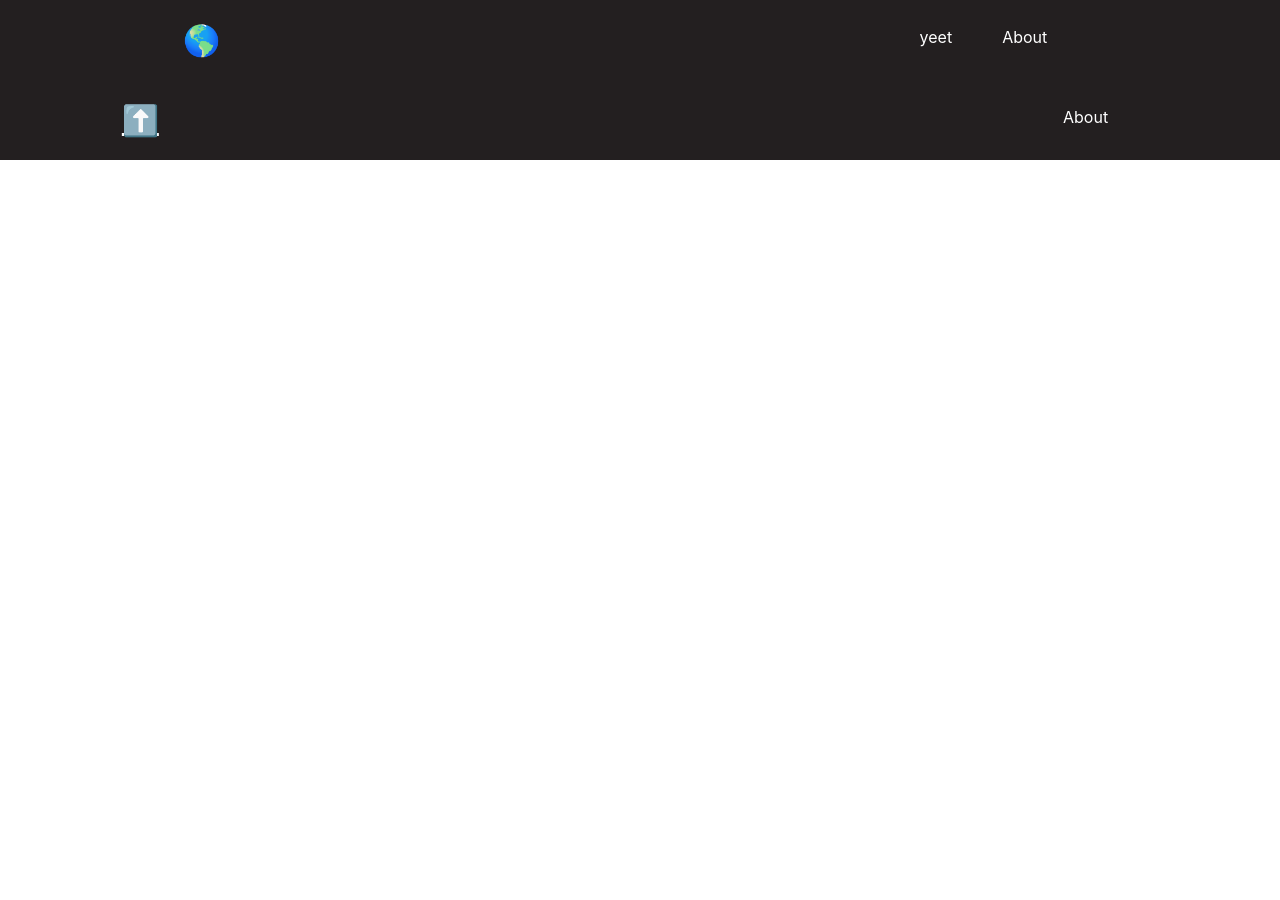
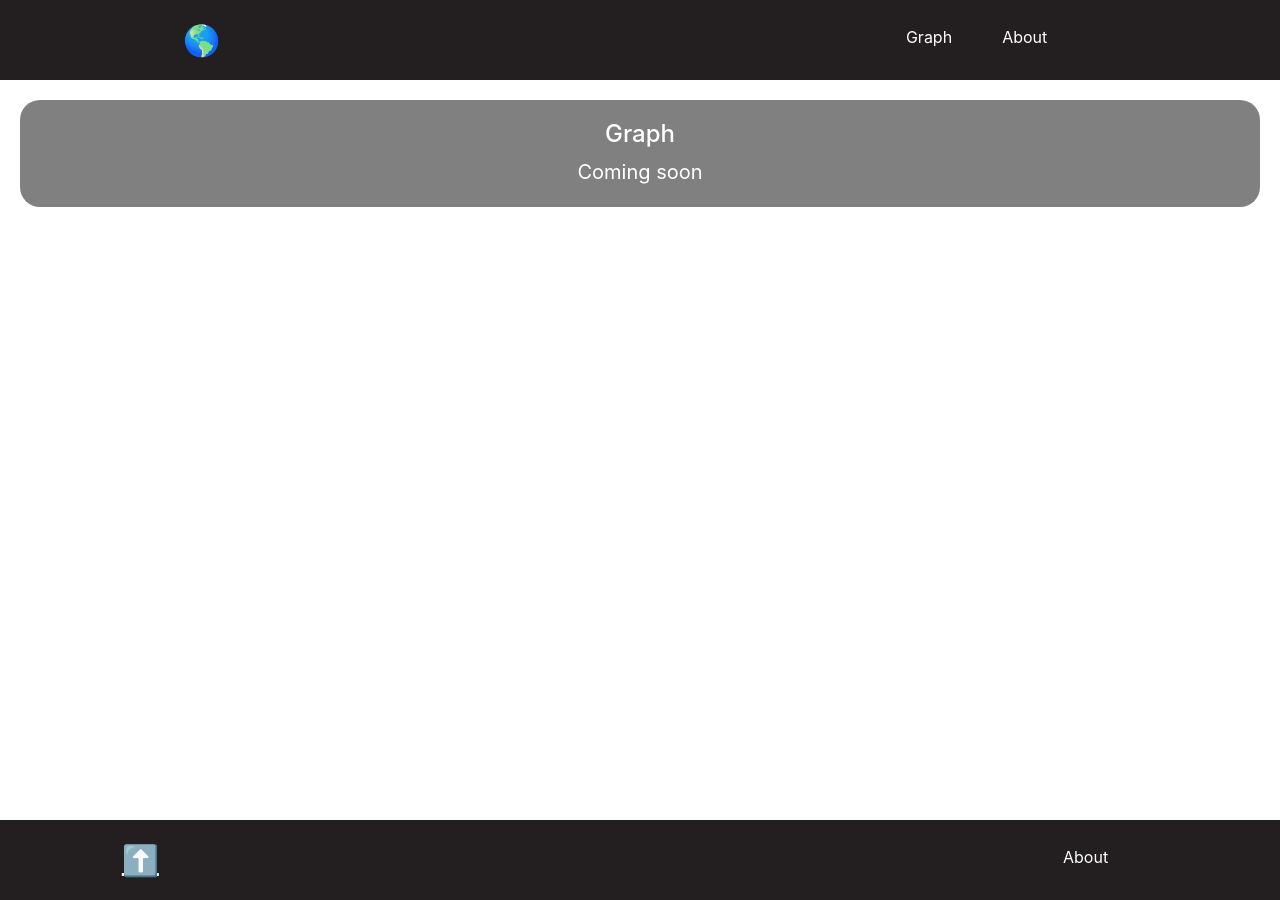
Before and after one commit to joyjwlee/covid-19-stats, a React (Create React App) app: page /graph in a window 1280 px wide. Before the commit the page ends 800 px from the top, so only its background shows below. Built offline with nearby package versions, Linux system fonts and the light colour scheme.

Commit message:
graph page

```diff
--- a/src/App.js
+++ b/src/App.js
@@ -1,6 +1,7 @@
 import React, { useEffect, useState } from "react";
 import Home from "./pages/Home";
 import About from "./pages/About";
+import Graph from "./pages/Graph";
 import Nav from "./Nav";
 import Footer from "./Footer";
 import { BrowserRouter as Router, Switch, Route } from "react-router-dom";
@@ -13,6 +14,7 @@ function App() {
         <Switch>
           <Route exact path="/" component={Home} />
           <Route path="/about" component={About} />
+          <Route path="/graph" component={Graph} />
         </Switch>
         <Footer />
       </div>
--- a/src/Nav.js
+++ b/src/Nav.js
@@ -16,9 +16,9 @@ function Nav() {
             marginTop: "10px",
             marginRight: "50px",
           }}
-          to="/"
+          to="/graph"
         >
-          <li>yeet</li>
+          <li>Graph</li>
         </Link>
         <Link
           style={{
--- /dev/null
+++ b/src/pages/Graph.js
@@ -0,0 +1,30 @@
+import React from "react";
+
+function Graph() {
+  return (
+    <div
+      style={{
+        backgroundColor: "white",
+        height: "90vh",
+        textAlign: "center",
+      }}
+    >
+      <div
+        style={{
+          padding: "20px",
+          backgroundColor: "grey",
+          color: "white",
+          margin: "20px",
+          borderRadius: "20px",
+        }}
+      >
+        <h4>Graph</h4>
+        <div style={{ fontSize: "20px" }}>
+          Coming soon
+        </div>
+      </div>
+    </div>
+  );
+}
+
+export default Graph;
```
